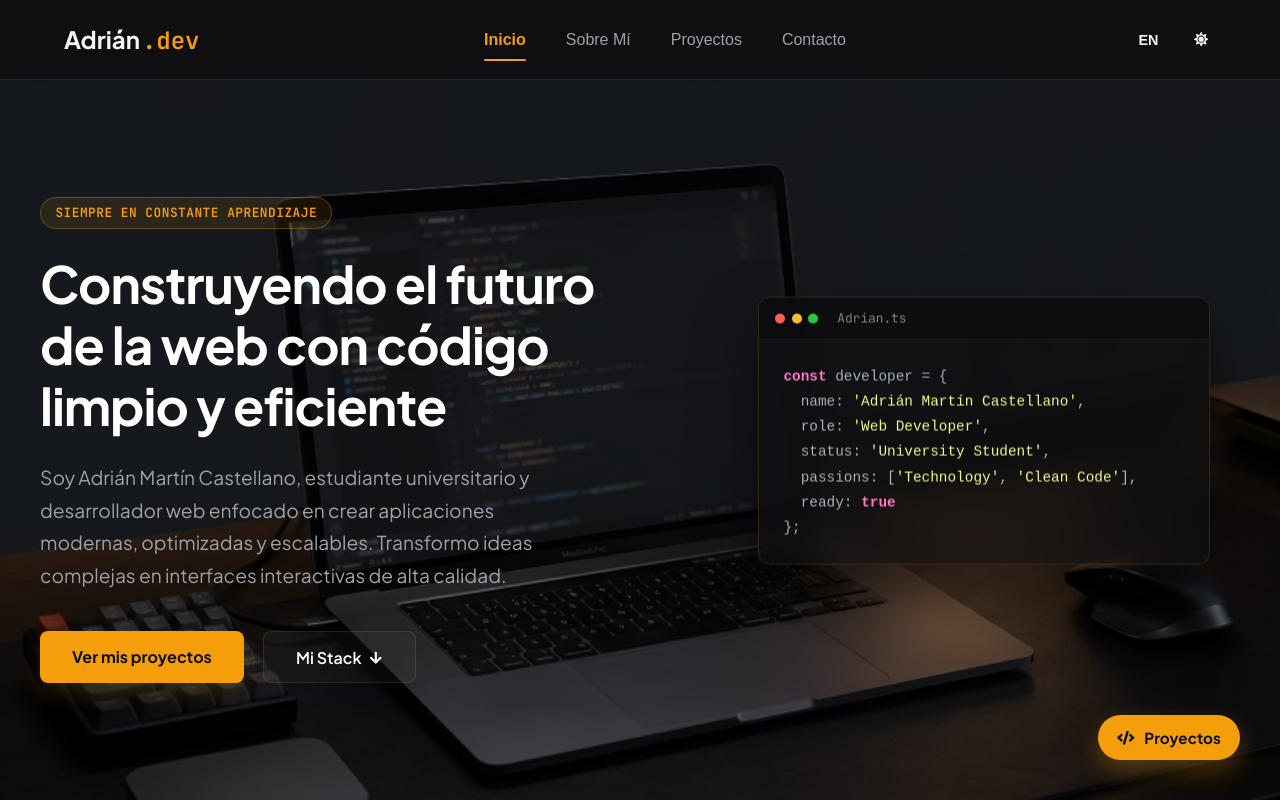
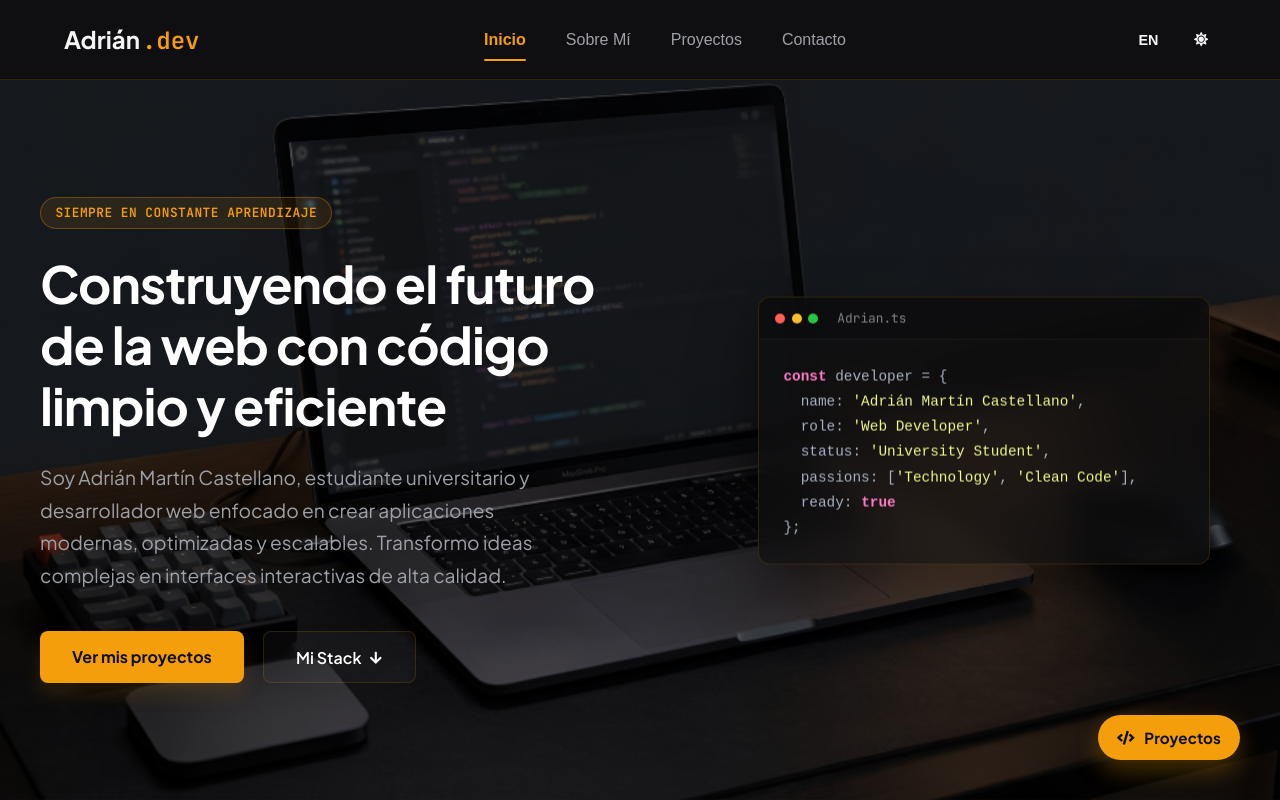
Before and after one commit to Adrian-Martin-Castellano/mi-portfolio, a React (Vite) app: page / in a window 1280 px wide. Shown: the top 800 px of the page. Built offline with nearby package versions, Linux system fonts and the light colour scheme.

Commit message:
Black padding deleted

```diff
--- a/src/pages/Home.module.css
+++ b/src/pages/Home.module.css
@@ -5,11 +5,13 @@
   max-width: 100vw;
   overflow-x: hidden;
   background-size: cover;
-  background-position: center;
+  background-position: top center;
   background-repeat: no-repeat;
   background-attachment: fixed;
   --hero-overlay: rgba(0, 0, 0, 0.5);
   transition: background-color 0.3s ease;
+  margin-top: -80px;
+  padding-top: 80px;
 }
 
 :global([data-theme="light"]) .homeContainer {
```
